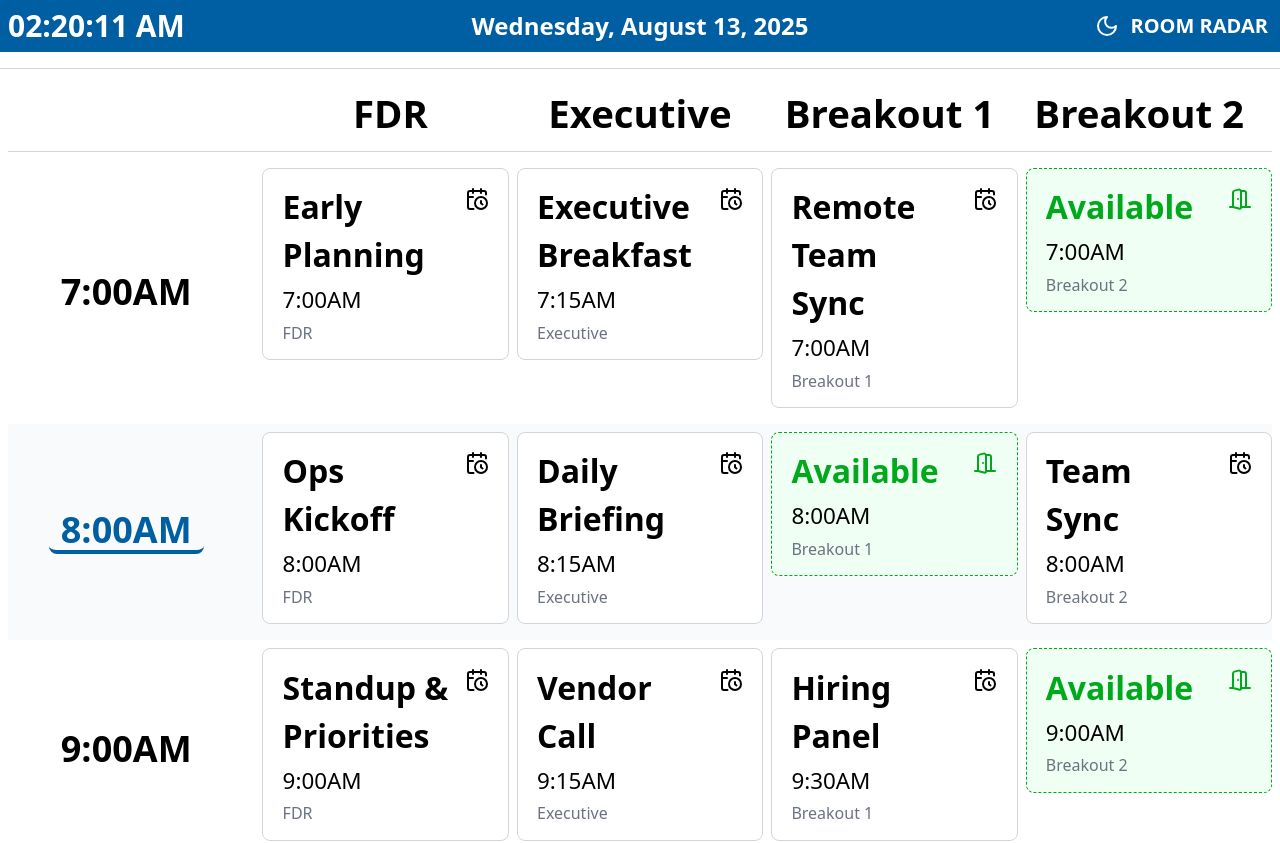
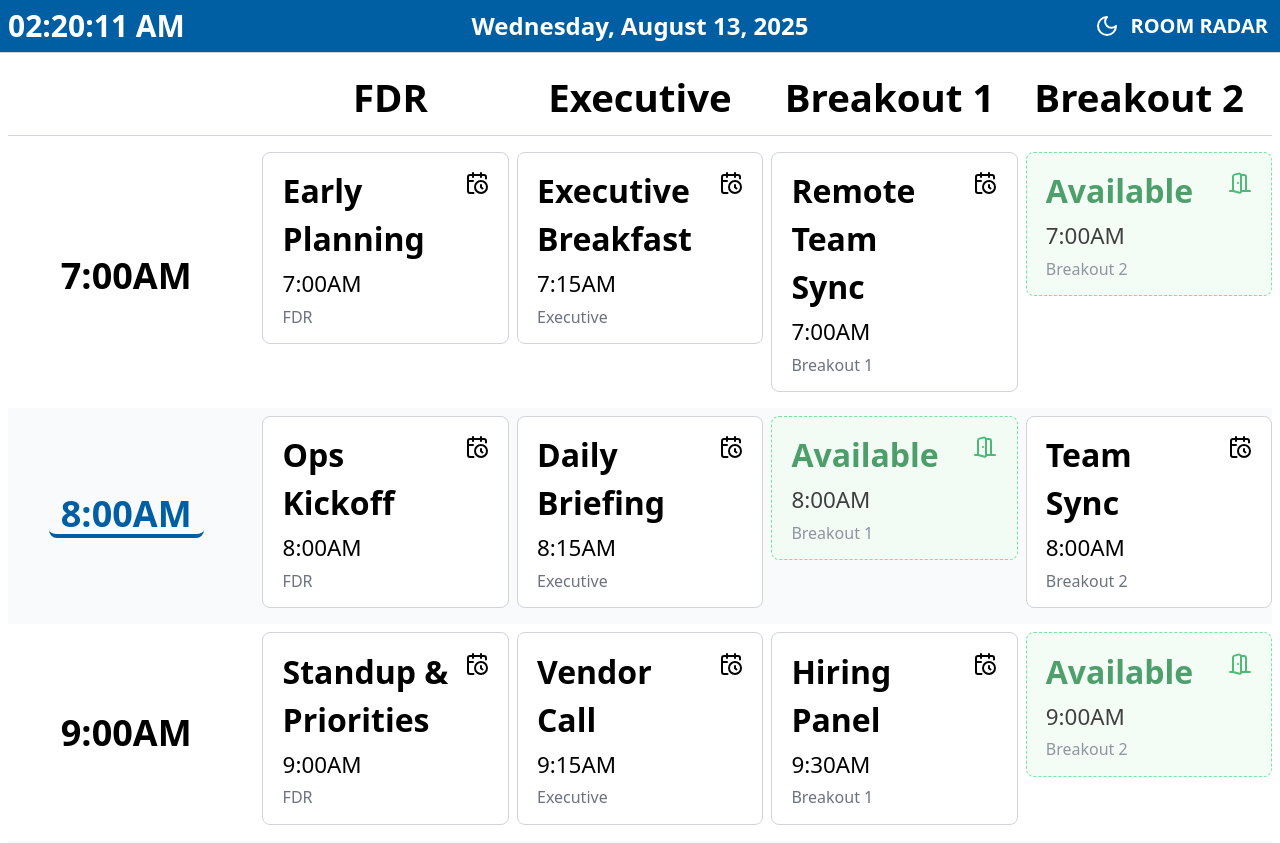
Before and after one commit to LiningCocoon/Room-Radar-Interface, a React (Vite) app: page /simplified in a window 1280 px wide. Shown: the top 843 px of the page. Built offline with nearby package versions, Linux system fonts and the light colour scheme.

Commit message:
[Magic Patterns] Updated from 'Remove Check Icon, Adjust Colors'

```diff
--- a/src/components/Header.tsx
+++ b/src/components/Header.tsx
@@ -42,7 +42,12 @@ const Header: React.FC<HeaderProps> = ({
         </div>
       </div>
       {/* Only render room headers when NOT on the alternative view */}
-      {!isAlternativeView && <div className="border-b border-gray-300 py-2 px-3 bg-white dark:bg-gray-900 dark:border-gray-700"></div>}
+      {!isAlternativeView && <div className="border-b border-gray-300 px-3 bg-white dark:bg-gray-900 dark:border-gray-700" data-id="element-61" style={{
+      margin: '0px',
+      height: '0px',
+      overflow: 'hidden',
+      padding: '0px'
+    }}></div>}
     </div>;
 };
 export default Header;
--- a/src/components/MeetingCard.tsx
+++ b/src/components/MeetingCard.tsx
@@ -63,8 +63,8 @@ const MeetingCard: React.FC<MeetingCardProps> = ({
       // Past available slots should match other past events
       cardClasses += ' border-gray-300 bg-white dark:bg-gray-800 dark:border-gray-700';
     } else {
-      // Future available slots keep the green styling
-      cardClasses += ' border-dashed border-[#00a91c] bg-[#f0fff4] dark:bg-[#0a2e18] dark:border-[#2c9d42]';
+      // Future available slots: subtle green
+      cardClasses += ' border-dashed border-green-400 bg-green-50 dark:bg-green-900/20 dark:border-green-600 opacity-75';
     }
     cardClasses += isCondensed ? ' p-[0.54rem] ml-0' : ' p-[0.9rem] ml-0';
   } else {
@@ -77,11 +77,11 @@ const MeetingCard: React.FC<MeetingCardProps> = ({
     if (status === 'past') {
       // Past available slots should have gray text and icon
       textColorClass = 'text-gray-500 dark:text-gray-400';
-      iconComponent = <CheckIcon className={isCondensed ? 'h-4.5 w-4.5 text-gray-500 dark:text-gray-400' : 'h-7.5 w-7.5 text-gray-500 dark:text-gray-400'} />;
+      iconComponent = null;
     } else {
-      // Future available slots keep the green styling
-      textColorClass = 'text-[#00a91c] dark:text-[#2c9d42]';
-      iconComponent = <DoorOpenIcon className={isCondensed ? 'h-4.5 w-4.5 text-[#00a91c] dark:text-[#2c9d42]' : 'h-7.5 w-7.5 text-[#00a91c] dark:text-[#2c9d42]'} />;
+      // Future available slots with subtle green styling
+      textColorClass = 'text-green-700 dark:text-green-400';
+      iconComponent = <DoorOpenIcon className={isCondensed ? 'h-4.5 w-4.5 text-green-600 dark:text-green-400' : 'h-7.5 w-7.5 text-green-600 dark:text-green-400'} />;
     }
   } else if (status === 'active') {
     cardClasses += ' border-[#005ea2] bg-[#e6f3ff] dark:bg-[#0a2e4f] dark:border-[#2c79c7] shadow-lg border-2';
@@ -90,7 +90,7 @@ const MeetingCard: React.FC<MeetingCardProps> = ({
   } else if (status === 'past') {
     cardClasses += ' border-gray-300 bg-white dark:bg-gray-800 dark:border-gray-700';
     textColorClass = 'text-gray-500 dark:text-gray-400';
-    iconComponent = <CheckIcon className={isCondensed ? 'h-4.5 w-4.5 text-gray-500 dark:text-gray-400' : 'h-7.5 w-7.5 text-gray-500 dark:text-gray-400'} />;
+    iconComponent = null; // Removed CheckIcon from past meetings
   } else {
     cardClasses += ' border-gray-300 bg-white dark:bg-gray-800 dark:border-gray-700';
     textColorClass = 'text-black dark:text-white';
--- a/src/components/SimplifiedMeetingCard.tsx
+++ b/src/components/SimplifiedMeetingCard.tsx
@@ -63,9 +63,11 @@ const SimplifiedMeetingCard: React.FC<SimplifiedMeetingCardProps> = ({
   }
   if (isAvailable) {
     if (status === 'past') {
+      // Past available slots: gray and muted
       cardClasses += ' border-gray-300 bg-white dark:bg-gray-800 dark:border-gray-700';
     } else {
-      cardClasses += ' border-dashed border-[#00a91c] bg-[#f0fff4] dark:bg-[#0a2e18] dark:border-[#2c9d42]';
+      // Future available slots: subtle green
+      cardClasses += ' border-dashed border-green-400 bg-green-50 dark:bg-green-900/20 dark:border-green-600 opacity-75';
     }
   } else if (status === 'active') {
     cardClasses += ' border-[#005ea2] bg-[#e6f3ff] dark:bg-[#0a2e4f] dark:border-[#2c79c7] shadow-lg border-2';
@@ -79,18 +81,20 @@ const SimplifiedMeetingCard: React.FC<SimplifiedMeetingCardProps> = ({
   // Apply specific styles based on status
   if (isAvailable) {
     if (status === 'past') {
+      // Past available slots: gray and muted
       textColorClass = 'text-gray-500 dark:text-gray-400';
-      iconComponent = <CheckIcon className="h-7.5 w-7.5 text-gray-500 dark:text-gray-400" />;
+      iconComponent = null;
     } else {
-      textColorClass = 'text-[#00a91c] dark:text-[#2c9d42]';
-      iconComponent = <DoorOpenIcon className="h-7.5 w-7.5 text-[#00a91c] dark:text-[#2c9d42]" />;
+      // Future available slots: subtle green
+      textColorClass = 'text-green-700 dark:text-green-400';
+      iconComponent = <DoorOpenIcon className="h-7.5 w-7.5 text-green-600 dark:text-green-400" />;
     }
   } else if (status === 'active') {
     textColorClass = 'text-[#005ea2] dark:text-[#4d9eff] font-extrabold';
     iconComponent = <ClockIcon className="h-7.5 w-7.5 text-[#005ea2] dark:text-[#4d9eff]" />;
   } else if (status === 'past') {
     textColorClass = 'text-gray-500 dark:text-gray-400';
-    iconComponent = <CheckIcon className="h-7.5 w-7.5 text-gray-500 dark:text-gray-400" />;
+    iconComponent = null; // Removed CheckIcon from past meetings
   } else {
     textColorClass = 'text-black dark:text-white';
     iconComponent = <CalendarClockIcon className="h-7.5 w-7.5 text-black dark:text-white" />;
--- a/src/components/ThemeContext.tsx
+++ b/src/components/ThemeContext.tsx
@@ -9,18 +9,11 @@ export const ThemeProvider: React.FC<{
 }> = ({
   children
 }) => {
-  // Initialize with system preference, but don't try to use localStorage
-  const [isDarkMode, setIsDarkMode] = useState<boolean>(() => {
-    if (typeof window !== 'undefined') {
-      return window.matchMedia('(prefers-color-scheme: dark)').matches;
-    }
-    return false;
-  });
+  const [isDarkMode, setIsDarkMode] = useState<boolean>(false); // Start with light mode
   const toggleDarkMode = () => {
     setIsDarkMode(!isDarkMode);
   };
   useEffect(() => {
-    // Apply dark mode class to html element
     if (isDarkMode) {
       document.documentElement.classList.add('dark');
     } else {
```
